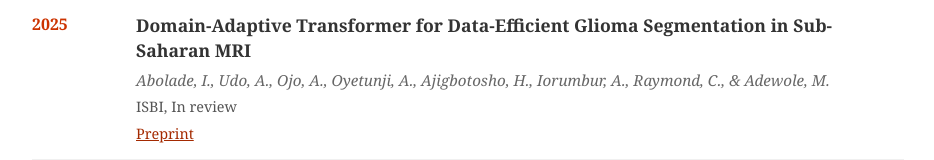
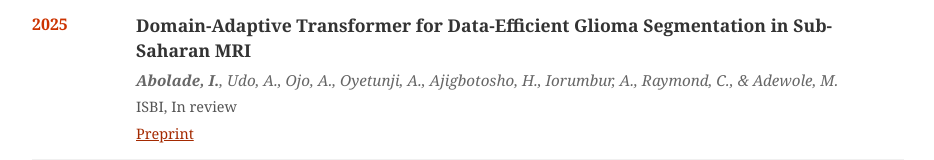
Before and after one commit to ileri-oluwa-kiiye/ileri-oluwa-kiiye.github.io, a React (Vite) app: page / in a window 1280 px wide. Shown: the part 728-888 px from the top of the page, without its empty margins (172-1106 px from the left). Built offline with nearby package versions, Linux system fonts and the light colour scheme.

Commit message:
comments

```diff
--- a/src/comp/LandingPage/papers.jsx
+++ b/src/comp/LandingPage/papers.jsx
@@ -32,7 +32,7 @@ const papers = [
     id: 3,
     title: "SharpXR: Structure-Aware Denoising for Pediatric Chest X-Rays",
     authors: "Abolade, I., Idoko, E., Odelola, S., Omoigui, P., Adebanwo, A., Iorumbur, A., Anazodo, U., Crimi, A., & Confidence, R.",
-    venue: "MIRASOL @ MICCAI, Best Paper Runner-up",
+    venue: "MIRASOL @ MICCAI, Best Paper Runner-up (Springer LNCS)",
     year: "2025",
     links: [
       {
@@ -44,6 +44,27 @@ const papers = [
 ];
 
 const Papers = () => {
+  const renderAuthorsWithBoldName = (authors) => {
+    const nameToBold = "Abolade, I.";
+    const parts = authors.split(nameToBold);
+
+    if (parts.length === 1) {
+      // Name not found, return as is
+      return authors;
+    }
+
+    const result = [];
+    for (let i = 0; i < parts.length; i++) {
+      if (parts[i]) {
+        result.push(parts[i]);
+      }
+      if (i < parts.length - 1) {
+        result.push(<strong key={i}>{nameToBold}</strong>);
+      }
+    }
+    return result;
+  };
+
   return (
     <PapersSection id="publications">
       <h1>Publications</h1>
@@ -52,7 +73,7 @@ const Papers = () => {
           <div className="paper-year">{paper.year}</div>
           <div className="paper-content">
             <h3 className="paper-title">{paper.title}</h3>
-            <p className="paper-authors">{paper.authors}</p>
+            <p className="paper-authors">{renderAuthorsWithBoldName(paper.authors)}</p>
             <p className="paper-venue">{paper.venue}</p>
             <p className="paper-status">{paper.status}</p>
             {paper.links && paper.links.length > 0 && (
```
